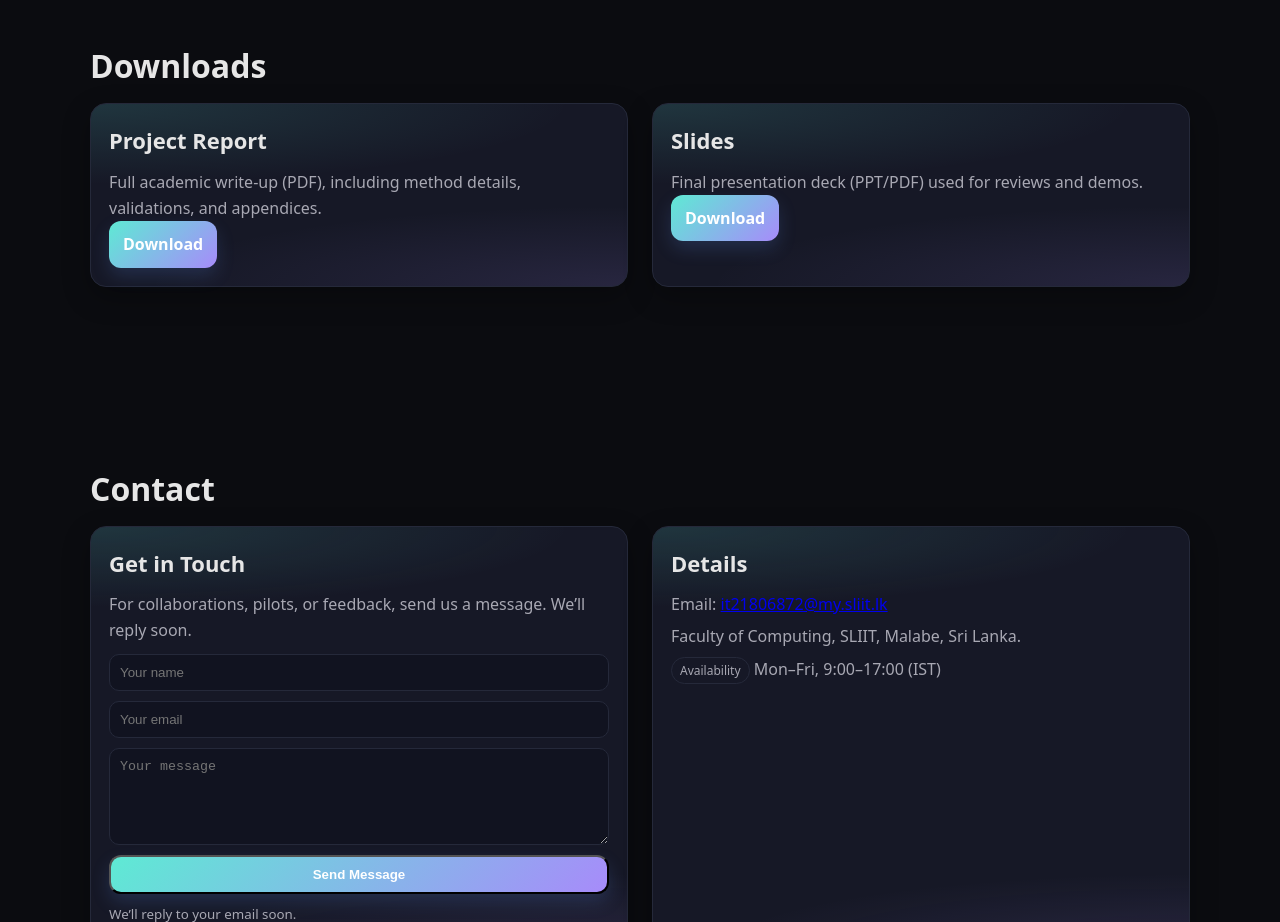
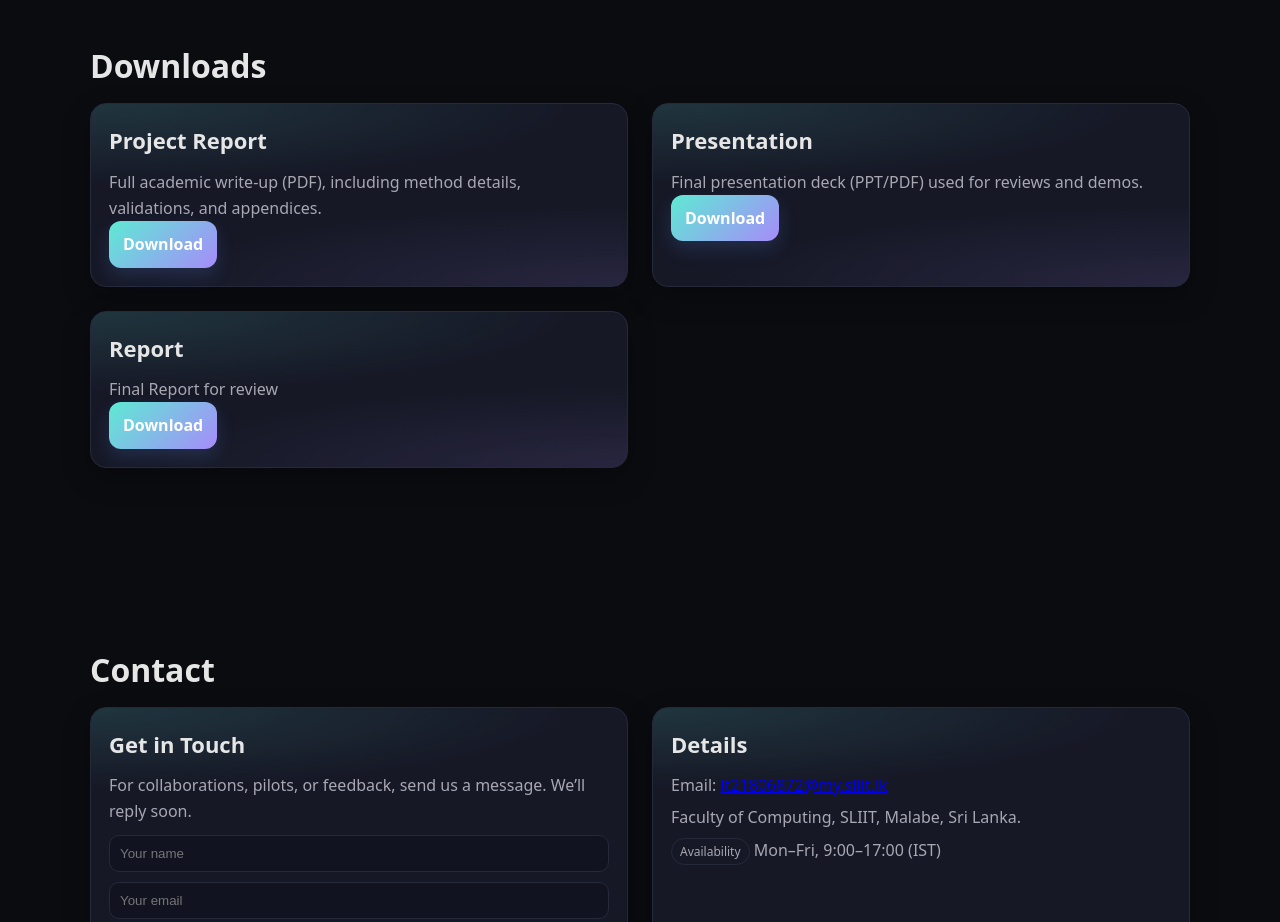
Before and after one commit to Adithyaranawaka77/Mamawell, a plain HTML site: page index.html in a window 1280 px wide. Shown: the part 6000-6922 px from the top of the page. Drawn offline with Linux system fonts and the light colour scheme.

Commit message:
Update website

```diff
--- a/index.html
+++ b/index.html
@@ -504,8 +504,13 @@ nav a.active {
       <a class="btn" href="#" download>Download</a>
     </article>
     <article class="card reveal">
-      <h3>Slides</h3>
+      <h3>Presentation</h3>
       <p>Final presentation deck (PPT/PDF) used for reviews and demos.</p>
+      <a class="btn" href="#" download>Download</a>
+    </article>
+     <article class="card reveal">
+      <h3>Report</h3>
+      <p>Final Report for review</p>
       <a class="btn" href="#" download>Download</a>
     </article>
   </div>
```
